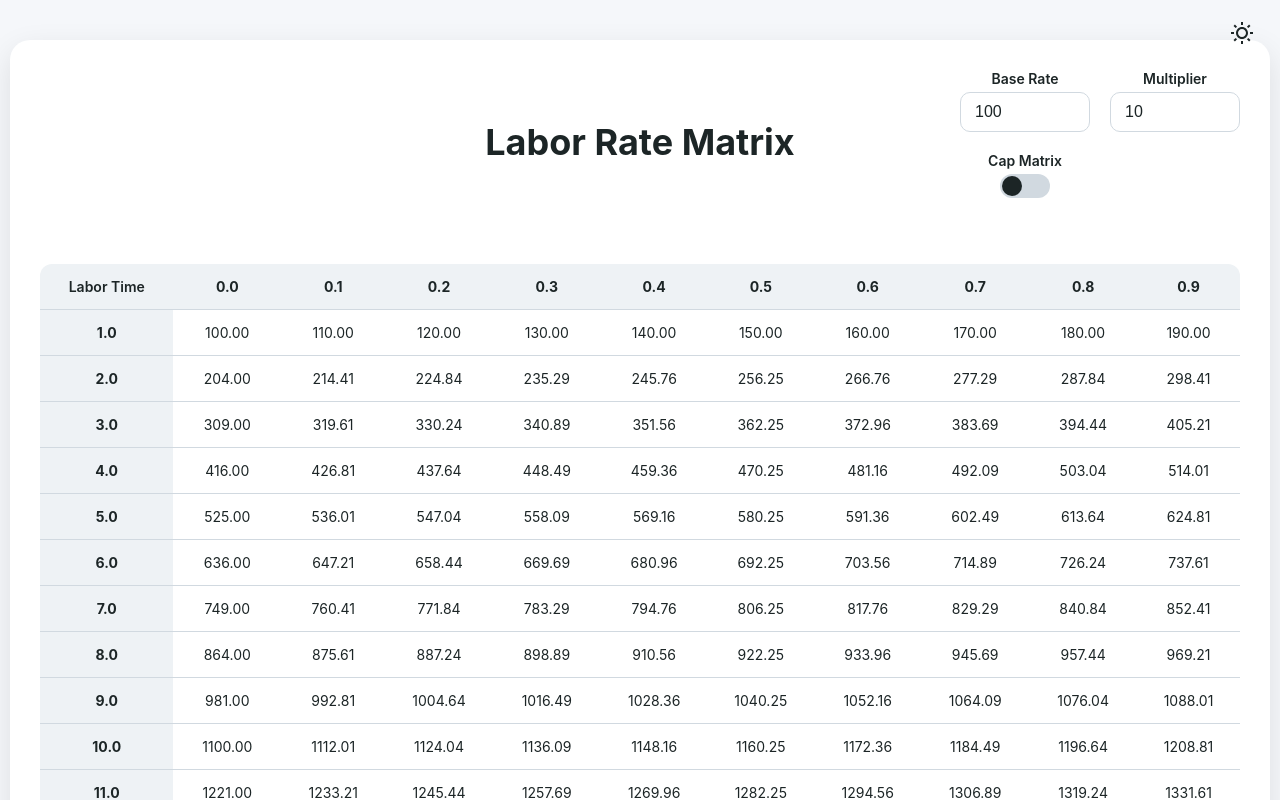
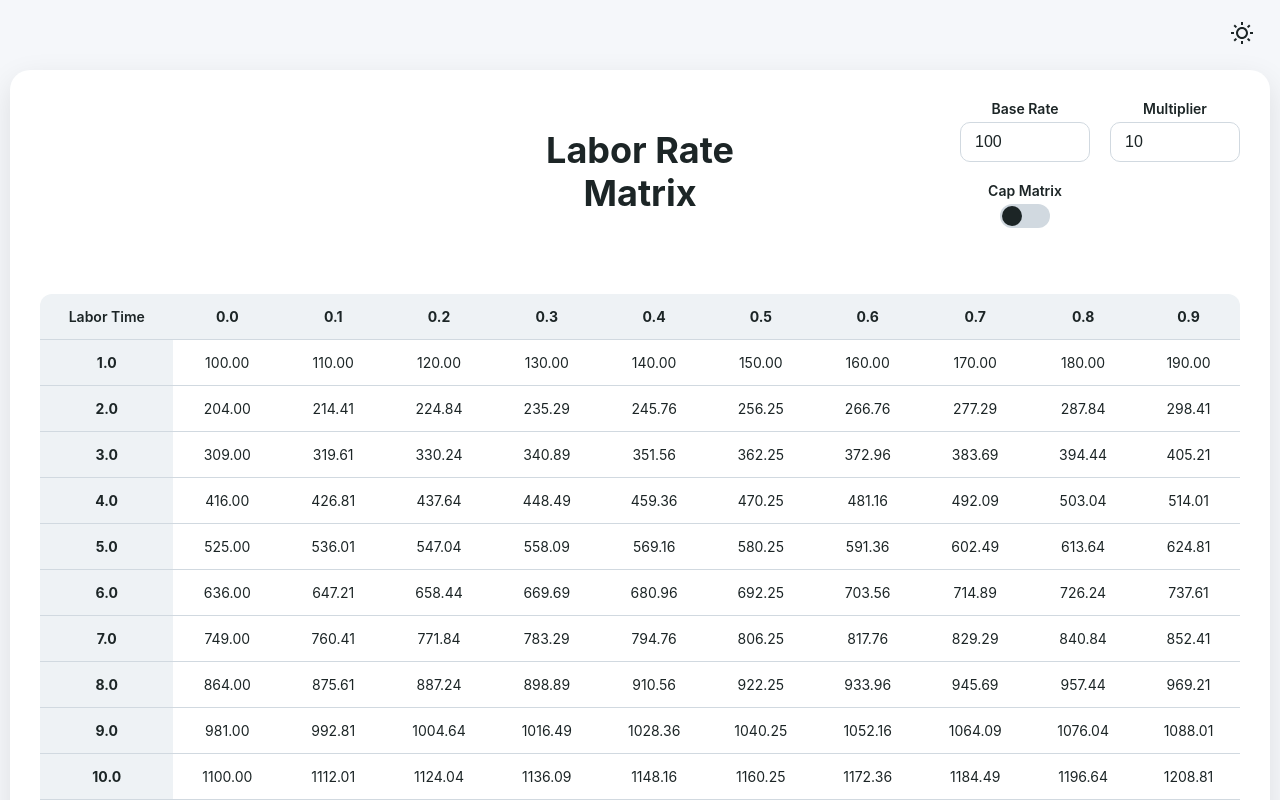
Before and after one commit to kcahrens/grid-calculator-v-1.1.1, a React (Create React App) app: page / in a window 1280 px wide. Shown: the top 800 px of the page. Built offline with nearby package versions, Linux system fonts and the light colour scheme.

Commit message:
1.1 UI fixes

```diff
--- a/src/GridCalculator.js
+++ b/src/GridCalculator.js
@@ -42,11 +42,12 @@ const Card = styled.div`
   width: 100%;
   display: flex;
   flex-direction: column;
+  margin-top: 30px; /* ADJUST HERE: Controls how far the Card (white area) is pushed down from the top of AppContainer. Increase (e.g., 40px) or decrease (e.g., 20px) to adjust spacing above the Card. */
 `;
 
 const HeaderContainer = styled.div`
   display: flex;
-  justify-content: flex-end;  // Changed to flex-end to push content right
+  justify-content: flex-end;
   align-items: center;
   margin-bottom: 30px;
   position: relative;
@@ -60,6 +61,8 @@ const Title = styled.h1`
   position: absolute;
   left: 50%;
   transform: translateX(-50%);
+  text-align: center; /* ADJUST HERE: Ensures stacked text is centered */
+  line-height: 1.2; /* ADJUST HERE: Controls spacing between "Labor Rate" and "Matrix". Increase (e.g., 1.5) for more space, decrease (e.g., 1) for less. */
 `;
 
 const InputsContainer = styled.div`
@@ -258,7 +261,9 @@ function GridCalculator() {
         </ThemeToggleButton>
         <Card>
           <HeaderContainer>
-            <Title>Labor Rate Matrix</Title>
+            <Title>
+              Labor Rate<br />Matrix {/* ADJUST HERE: The <br /> forces "Labor Rate" and "Matrix" to stack. Remove it to revert to a single line. */}
+            </Title>
             <InputsContainer>
               <InputGroup>
                 <InputWrapper style={{ gridColumn: '1', gridRow: '1' }}>
```
